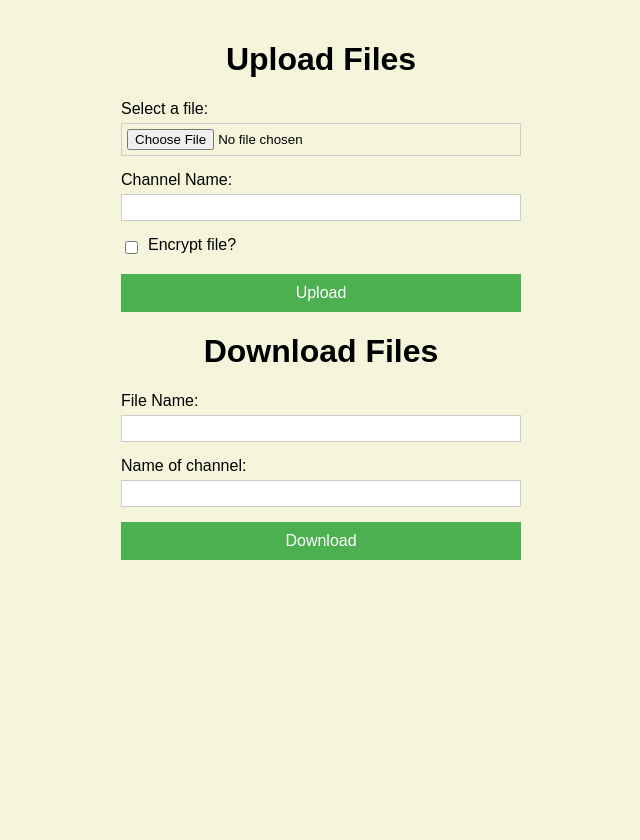
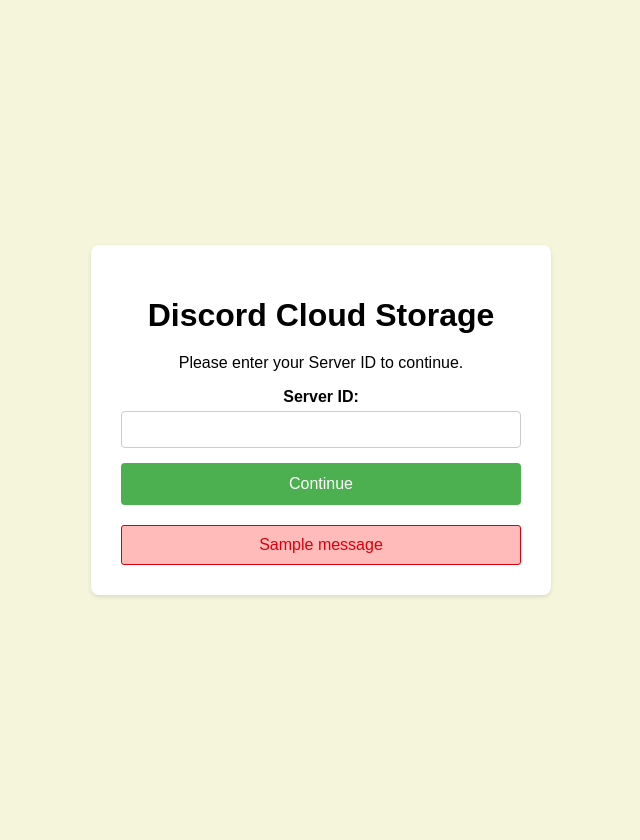
Before and after one commit to Lollimerd/discord-file-system, a Flask app: page / in a window 1280 px wide. Shown: the whole page, without its empty margins (319-959 px from the left). Before the commit the page ends 560 px from the top, so only its background shows below. Run offline with Flask 3, Linux system fonts and the light colour scheme; one stand-in notice (Sample message) is shown; parts of the project's set-up code (start-up, migrations or seed data) failed here and were passed over.

Commit message:
more frontend stuff

```diff
--- a/templates/index.html
+++ b/templates/index.html
@@ -1,90 +1,39 @@
 <!DOCTYPE html>
-<html>
+<html lang="en">
 <head>
-    <title>File Upload & Download</title>
+    <meta charset="UTF-8">
+    <title>Welcome - Select Server</title>
     <style>
-        body {
-            font-family: Arial, sans-serif;
-            margin: 0;
-            padding: 20px;
-            background: beige;
-        }
-        h1 {
-            text-align: center;
-        }
-        .container {
-            max-width: 400px;
-            margin: 0 auto;
-        }
-        .form-group {
-            margin-bottom: 15px;
-        }
-        .form-group label {
-            display: block;
-            margin-bottom: 5px;
-        }
-        .form-group input[type="file"], .form-group input[type="text"] {
-            border: 1px solid #ccc;
-            padding: 5px;
-            width: 100%;
-            box-sizing: border-box;
-        }
-        .form-group input[type="submit"] {
-            background-color: #4CAF50;
-            border: none;
-            color: white;
-            padding: 10px 20px;
-            text-align: center;
-            text-decoration: none;
-            display: inline-block;
-            font-size: 16px;
-            cursor: pointer;
-            width: 100%;
-        }
-        .checkbox-group {
-            display: flex;
-            align-items: center;
-        }
-        .checkbox-group input {
-            margin-right: 10px;
-        }
+        body { font-family: Arial, sans-serif; margin: 0; padding: 20px; background: beige; display: flex; justify-content: center; align-items: center; height: 100vh; }
+        .container { max-width: 400px; width: 100%; background-color: #fff; padding: 30px; border-radius: 8px; box-shadow: 0 2px 4px rgba(0,0,0,0.1); text-align: center; }
+        h1 { margin-bottom: 20px; }
+        .form-group { margin-bottom: 15px; }
+        .form-group label { display: block; margin-bottom: 5px; font-weight: bold; }
+        .form-group input[type="text"] { border: 1px solid #ccc; padding: 10px; width: 100%; box-sizing: border-box; border-radius: 4px; }
+        .form-group input[type="submit"] { background-color: #4CAF50; border: none; color: white; padding: 12px 20px; font-size: 16px; cursor: pointer; width: 100%; border-radius: 4px; }
+        .error { color: #D8000C; background-color: #FFBABA; border: 1px solid; margin-top: 20px; padding: 10px; border-radius: 3px; }
     </style>
 </head>
 <body>
     <div class="container">
-        <h1>Upload Files</h1>
-        <form method="POST" action="/upload" enctype="multipart/form-data">
+        <h1>Discord Cloud Storage</h1>
+        <p>Please enter your Server ID to continue.</p>
+        <form action="/select_server" method="POST">
             <div class="form-group">
-                <label for="file">Select a file:</label>
-                <input type="file" id="file" name="file" required>
+                <label for="server_id">Server ID:</label>
+                <input type="text" id="server_id" name="server_id" required>
             </div>
             <div class="form-group">
-                <label for="channel">Channel Name:</label>
-                <input type="text" id="channel" name="channel" required>
-            </div>
-            <div class="form-group checkbox-group">
-                <input type="checkbox" id="encrypt" name="encrypt" value="true">
-                <label for="encrypt">Encrypt file?</label>
-            </div>
-            <div class="form-group">
-                <input type="submit" value="Upload">
+                <input type="submit" value="Continue">
             </div>
         </form>
-
-        <h1>Download Files</h1>
-        <form method="POST" action="/download">
-            <div class="form-group">
-                <label for="files">File Name:</label>
-                <input type="text" id="files" name="files" required>
-            </div>
-            <div class="form-group">
-                <label for="channels">Name of channel:</label>
-                <input type="text" id="channels" name="channels" required>
-            </div>
-            <div class="form-group">
-                <input type="submit" value="Download">
-            </div>
-        </form>
+        {% with messages = get_flashed_messages() %}
+            {% if messages %}
+                <div class="error">
+                    {{ messages[0] }}
+                </div>
+            {% endif %}
+        {% endwith %}
     </div>
 </body>
 </html>
```
Also changed, not shown: templates/channels.html (added, +44 -0 lines), templates/main.html (added, +76 -0 lines), templates/uploaded.html (+4 -4 lines).
